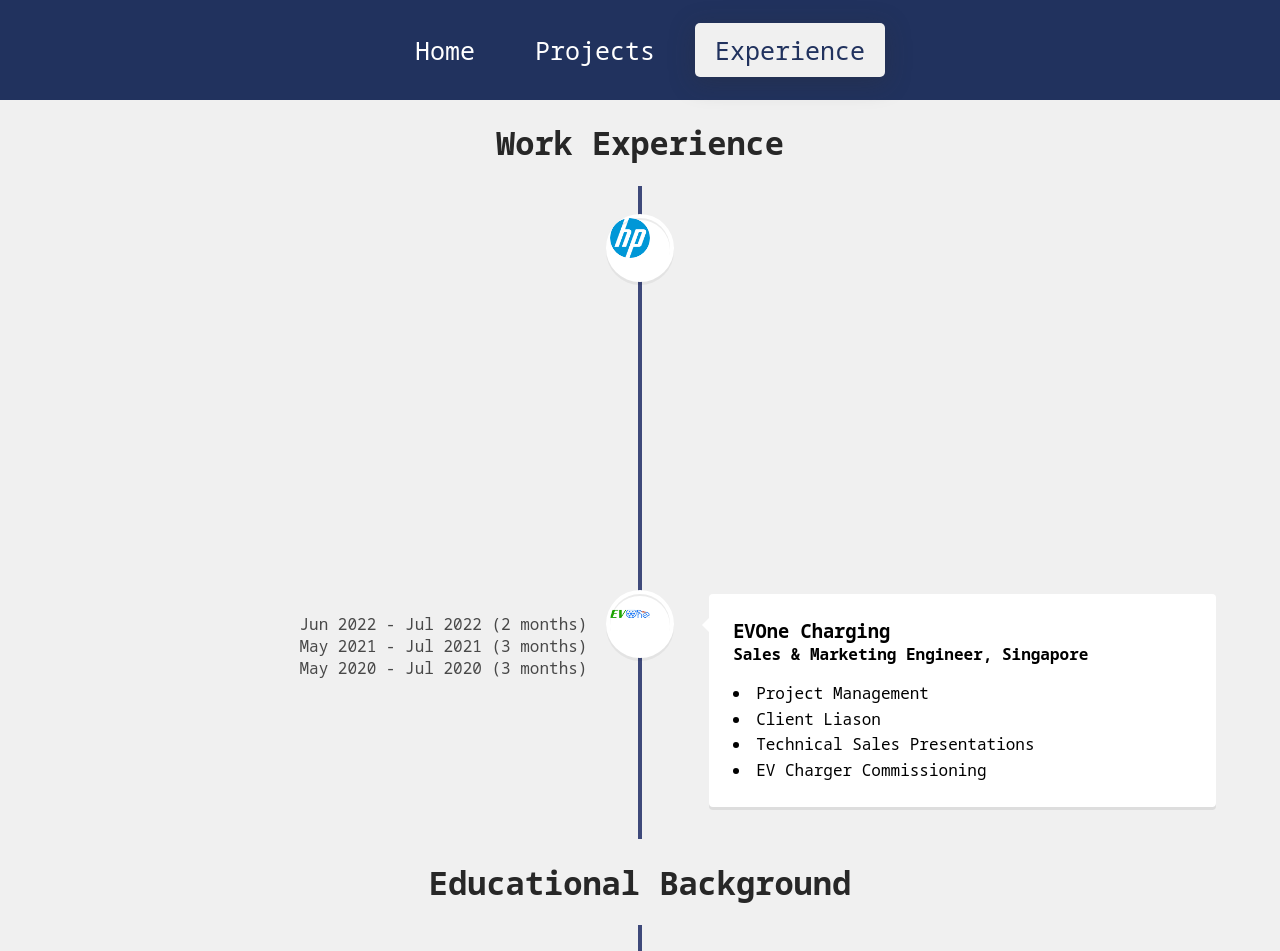
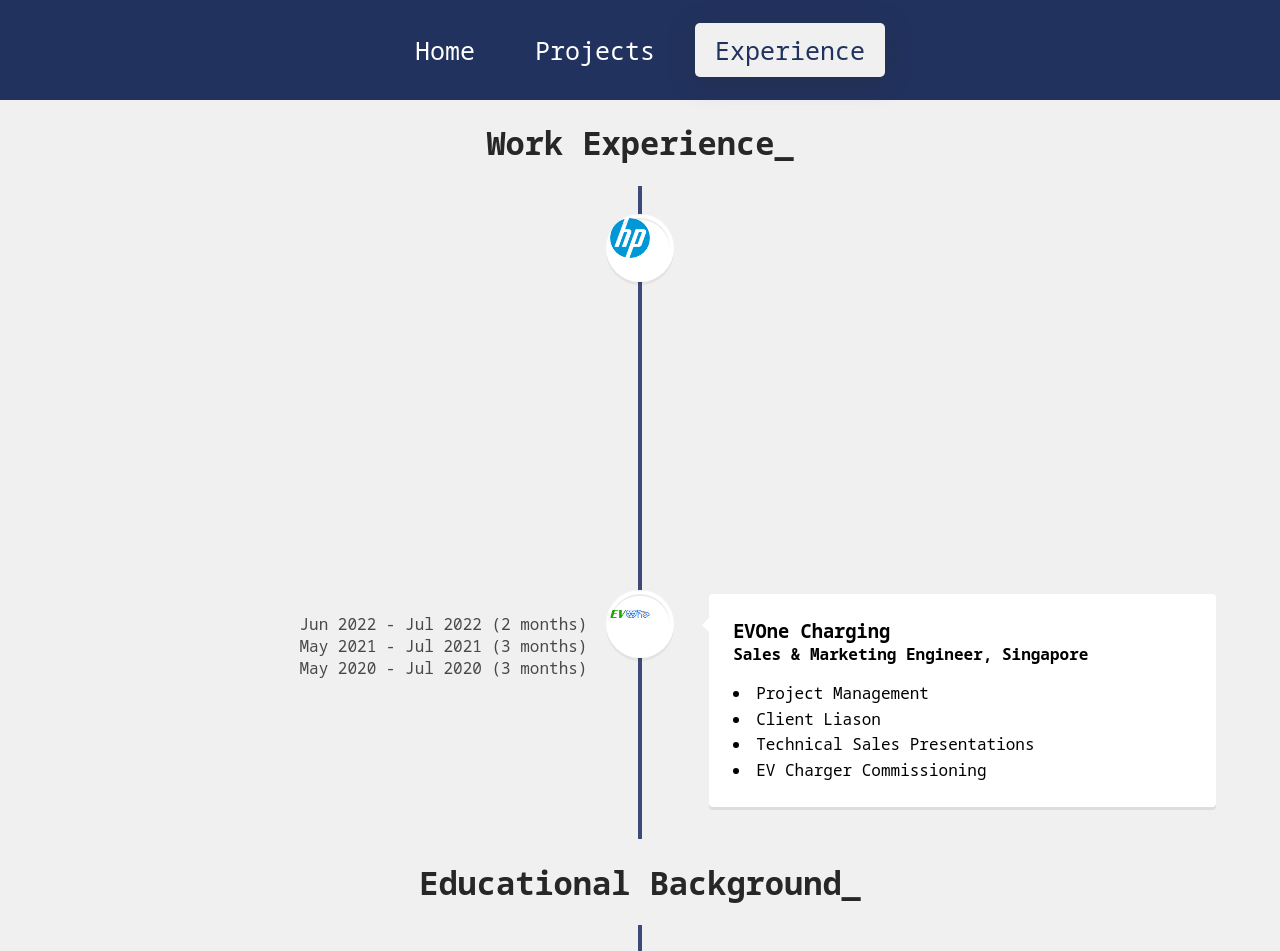
Before and after one commit to renzocanare/portfolio-website, a React (Create React App) app: page /experience in a window 1280 px wide. Shown: the top 951 px of the page. Built offline with nearby package versions, Linux system fonts and the light colour scheme.

Commit message:
Update headers to match rest of website

```diff
--- a/src/pages/Experience.js
+++ b/src/pages/Experience.js
@@ -13,7 +13,7 @@ function Experience() {
   return (
     <div className="overall">
       <div className="work-experience">
-        <h1 className="timeline-header">Work Experience</h1>
+        <h1 className="timeline-header">Work Experience_</h1>
         <VerticalTimeline lineColor="#3e497a">
           {/* Work Experience Timeline Elements */}
           <VerticalTimelineElement
@@ -74,7 +74,7 @@ function Experience() {
       </div>
 
       <div className="school-experience">
-        <h1 className="timeline-header">Educational Background</h1>
+        <h1 className="timeline-header">Educational Background_</h1>
         <VerticalTimeline lineColor="#3e497a">
           {/* Education Timeline Elements */}
           <VerticalTimelineElement
```
